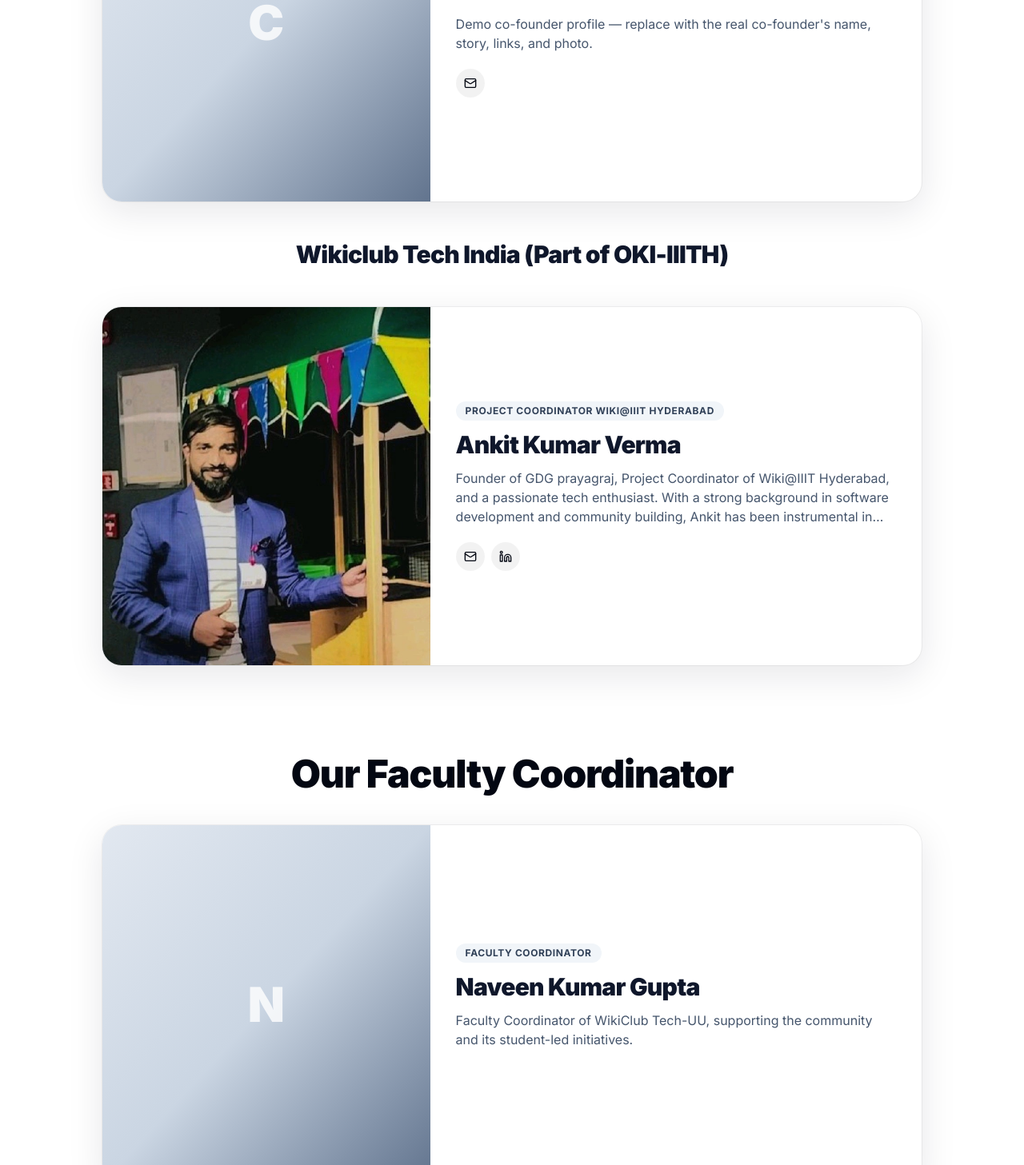
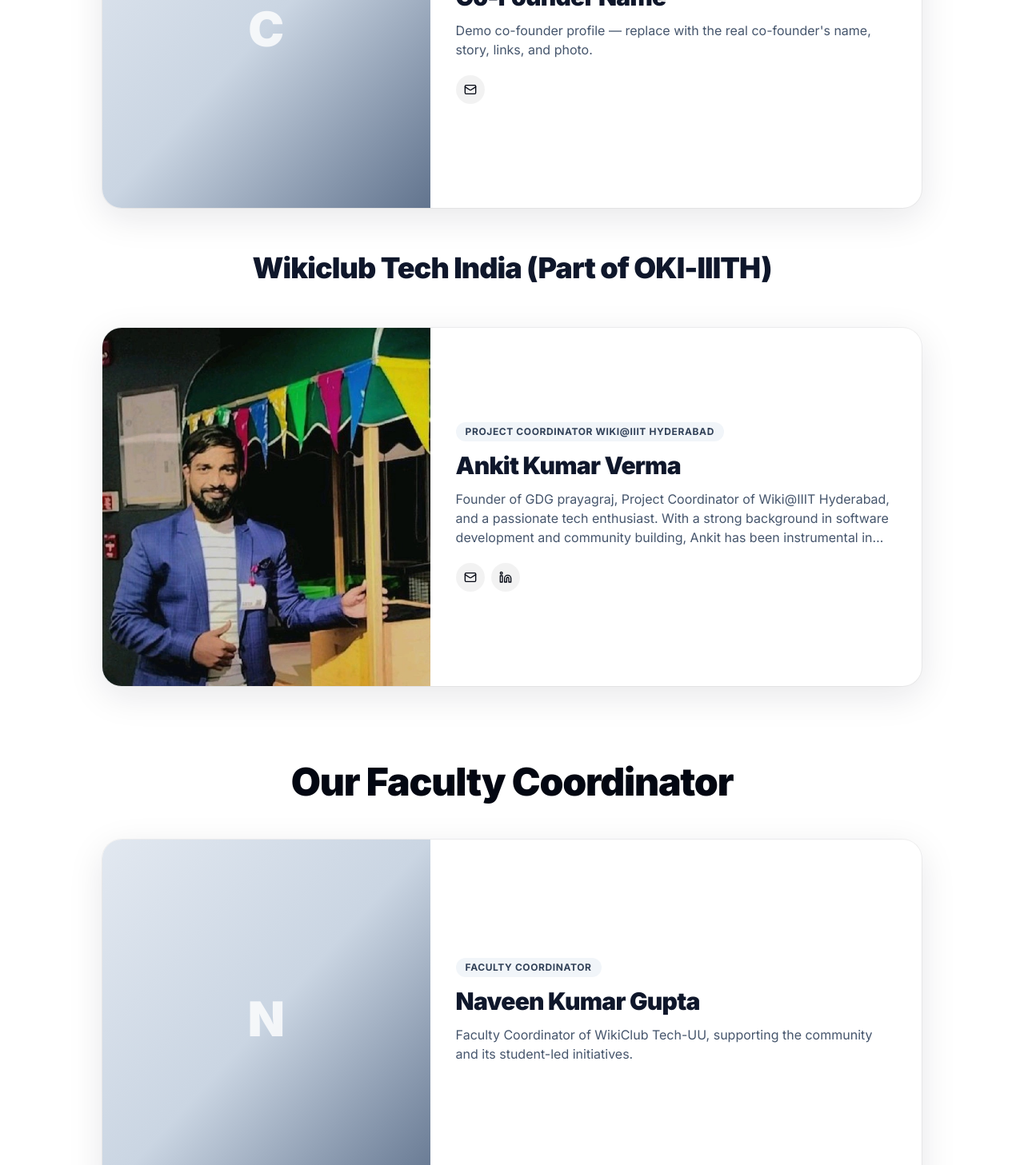
Before and after one commit to mishraji0519/wikiclubtech-nitin, a Next.js app in the folder WikiClub-Tech-UU-main/WikiClub-Tech-UU-main/: page /wikiclubtech-nitin/teams in a window 1280 px wide. Shown: the part 1460-2917 px from the top of the page at 80% size. Built offline with nearby package versions, Linux system fonts and the light colour scheme.

Commit message:
style: balance Teams section spacing and heading scale

```diff
--- a/WikiClub-Tech-UU-main/WikiClub-Tech-UU-main/src/app/teams/page.tsx
+++ b/WikiClub-Tech-UU-main/WikiClub-Tech-UU-main/src/app/teams/page.tsx
@@ -79,7 +79,7 @@
               whileInView={{ opacity: 1, y: 0 }}
               viewport={{ once: true }}
               transition={{ duration: 0.55, ease: [0.22, 1, 0.36, 1] }}
-              className='mb-10 text-center'
+              className='mb-12 text-center'
             >
               <h2 className='text-3xl font-bold md:text-4xl'>{roleLabels[role]}</h2>
             </motion.div>
@@ -131,7 +131,7 @@
       initial={{ opacity: 0, y: 20 }}
       animate={{ opacity: 1, y: 0 }}
       transition={{ duration: 0.6 }}
-      className='sticky top-16 z-40 mb-16 flex flex-wrap justify-center gap-3 rounded-2xl border border-white/30 bg-white/80 px-4 py-4 shadow-lg backdrop-blur-xl'
+      className='sticky top-16 z-40 mb-12 flex flex-wrap justify-center gap-3 rounded-2xl border border-white/30 bg-white/80 px-4 py-4 shadow-lg backdrop-blur-xl'
     >
       {sectionOrder.map((role, index) => {
         if (!membersByRole[role]?.length) return null;
@@ -167,8 +167,8 @@
   );
 
   return (
-    <section aria-labelledby='founders-heading' className='mb-28'>
-      <div className='mx-auto mb-10 max-w-3xl text-center'>
+    <section aria-labelledby='founders-heading'>
+      <div className='mx-auto mb-12 max-w-3xl text-center'>
         <div className='mb-4 inline-flex items-center gap-2 rounded-full bg-amber-50 px-4 py-2 text-sm font-bold text-amber-700 ring-1 ring-amber-200'>
           <Crown className='h-4 w-4' />
           The Beginning
@@ -190,7 +190,7 @@
       {projectCoordinator && (
         <>
           <div className='mx-auto my-12 max-w-4xl text-center'>
-            <h3 className='text-2xl font-black tracking-tight text-slate-900 md:text-3xl'>
+            <h3 className='whitespace-nowrap text-[clamp(1.15rem,3.2vw,2.25rem)] font-black tracking-tight text-slate-900'>
               Wikiclub Tech India (Part of OKI-IIITH)
             </h3>
           </div>
@@ -205,8 +205,8 @@
 
 const FacultyCoordinatorSection = () => {
   return (
-    <section aria-labelledby='faculty-coordinator-heading' className='mb-28'>
-      <div className='mx-auto mb-10 max-w-3xl text-center'>
+    <section aria-labelledby='faculty-coordinator-heading'>
+      <div className='mx-auto mb-12 max-w-3xl text-center'>
         <h2
           id='faculty-coordinator-heading'
           className='text-4xl font-black tracking-tight md:text-5xl'
@@ -349,7 +349,7 @@
         </div>
       </header>
 
-      <main className='container mx-auto max-w-7xl px-6 py-16'>
+      <main className='container mx-auto max-w-7xl space-y-24 px-6 py-16'>
         <FoundersSection />
         <FacultyCoordinatorSection />
 
@@ -374,7 +374,7 @@
           <TeamSections members={displayedCurrentMembers} idPrefix='current' />
         </section>
 
-        <section aria-labelledby='previous-team-heading' className='mt-28 border-t border-border/60 pt-20'>
+        <section aria-labelledby='previous-team-heading' className='border-t border-border/60 pt-20'>
           <div className='mx-auto max-w-3xl text-center'>
             <div className='mb-4 inline-flex items-center gap-2 rounded-full border border-border bg-muted/40 px-4 py-2 text-sm font-bold text-muted-foreground'>
               <Archive className='h-4 w-4' />
```
